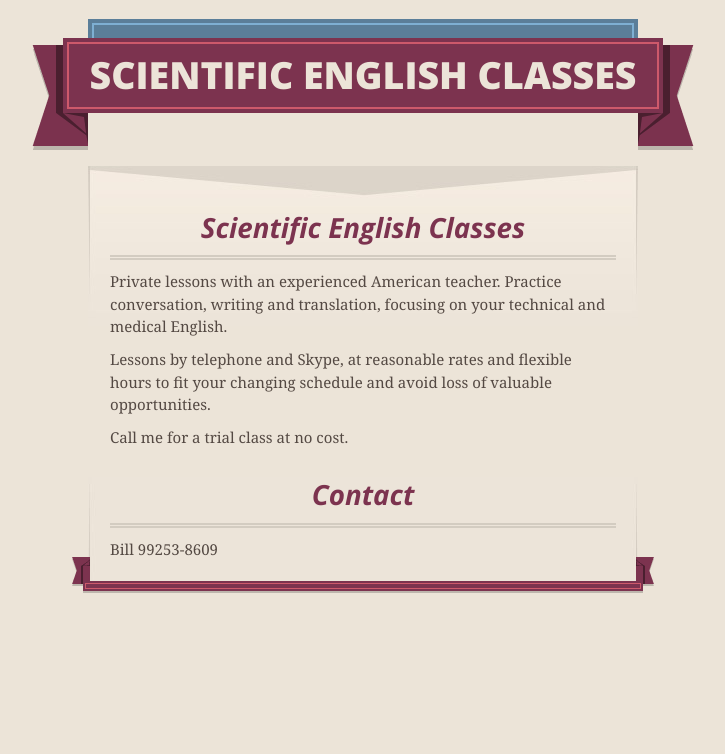
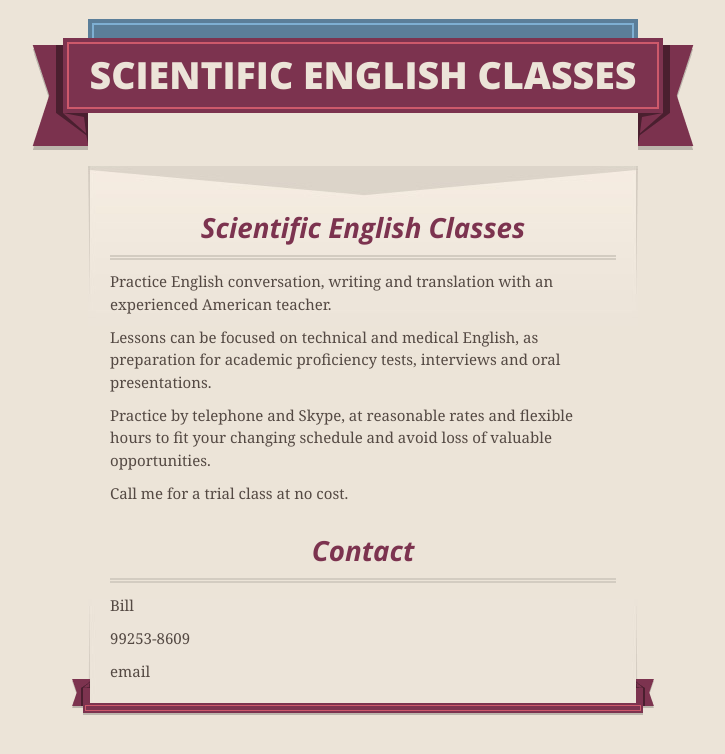
Before and after one commit to diogro/EnglishClass, a plain HTML site: page index.html in a window 1280 px wide. Shown: the whole page, without its empty margins (277-1002 px from the left). Drawn offline with nearby package versions, Linux system fonts and the light colour scheme.

Commit message:
sent to bill

```diff
--- a/index.html
+++ b/index.html
@@ -48,20 +48,24 @@
         <h3>
 <a name="welcome-to-github-pages" class="anchor" href="#welcome-to-github-pages"><span class="octicon octicon-link"></span></a>Scientific English Classes</h3>
 
-<p>Private lessons with an experienced American teacher. Practice conversation, writing and translation, focusing on your technical and medical English.</p>
-<p>Lessons by telephone and Skype, at reasonable rates and flexible hours to fit your changing schedule and avoid loss of valuable opportunities.</p>
+<p>Practice English conversation, writing and translation with an experienced American teacher.</p>
+<p>Lessons can be focused on technical and medical English, as preparation for academic proficiency tests, interviews and oral presentations.</p>
+<p>Practice by telephone and Skype, at reasonable rates and flexible hours to fit your changing schedule and avoid loss of valuable opportunities.</p>
 <p>Call me for a trial class at no cost.</p>
 
 <h3>
 <a name="contact" class="anchor" href="#contact"><span class="octicon octicon-link"></span></a>Contact</h3>
-<p>Bill 99253-8609</p>
+<p>Bill</p>
+<p>99253-8609</p>
+<p>email</p>
+
 
       </section>
 
       <footer>
         <span class="ribbon-outer">
           <span class="ribbon-inner">
-            <p></p>
+            <p>                   </p>
           </span>
           <span class="left-tail"></span>
           <span class="right-tail"></span>
```
Also changed, not shown: main.html (+3 -2 lines), 1 other file.
